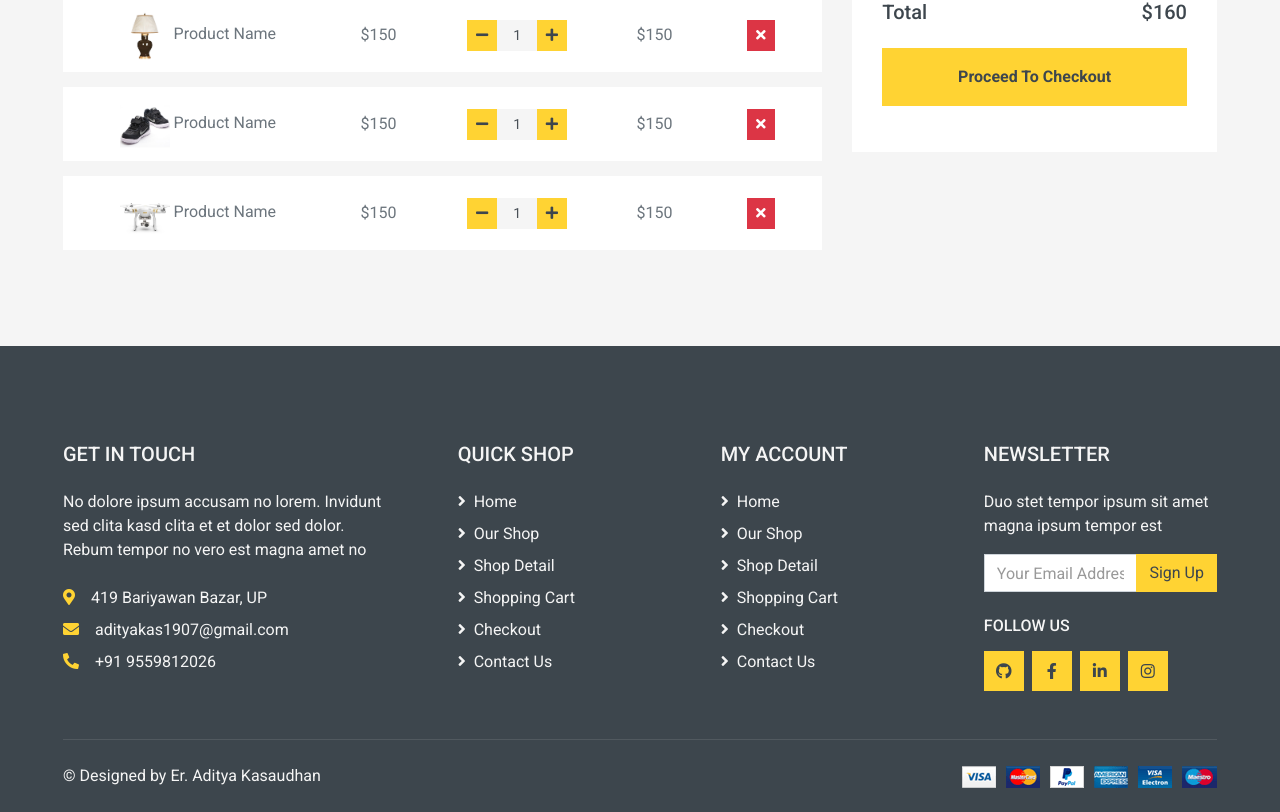
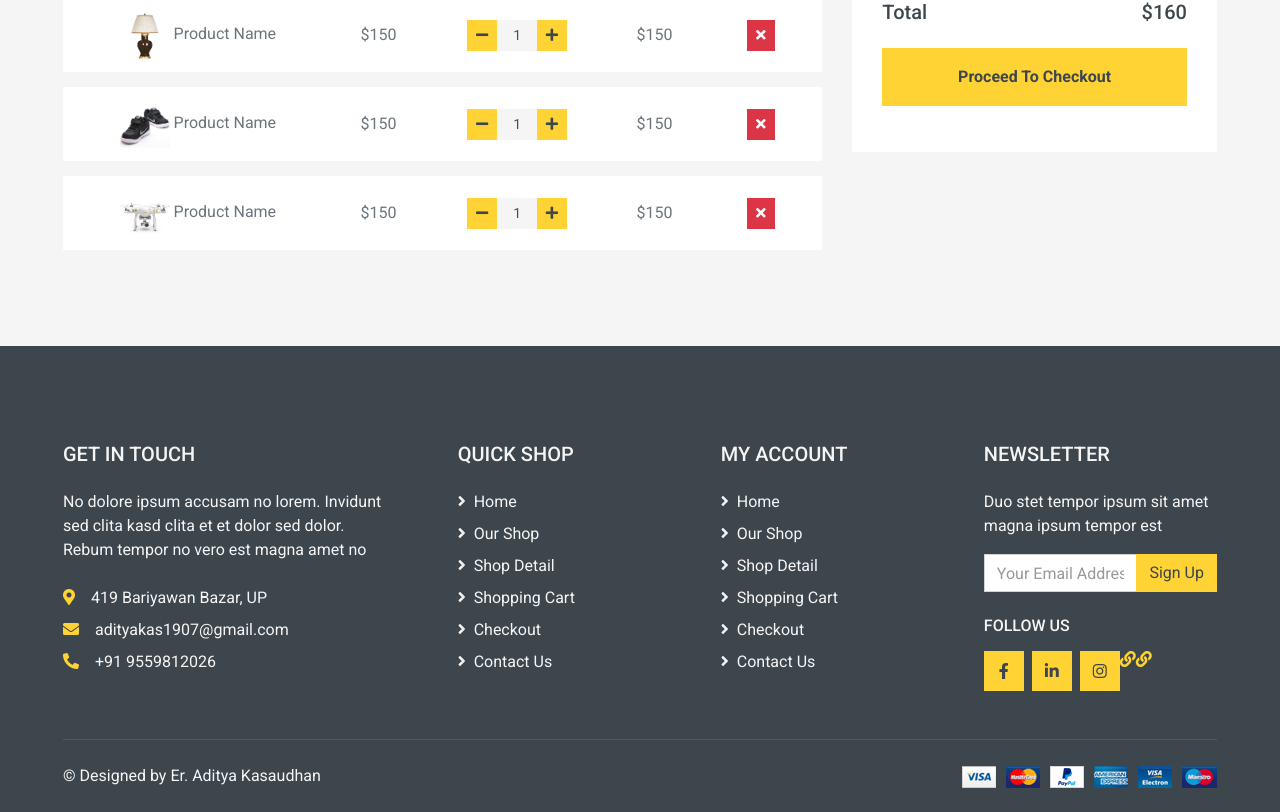
Before and after one commit to AadityaKasaudhan/Multi-Shop, a plain HTML site: page cart.html in a window 1280 px wide. Shown: the part 535-1347 px from the top of the page. Drawn offline with nearby package versions, Linux system fonts and the light colour scheme.

Commit message:
Second Commit

```diff
--- a/cart.html
+++ b/cart.html
@@ -395,10 +395,12 @@
                         </form>
                         <h6 class="text-secondary text-uppercase mt-4 mb-3">Follow Us</h6>
                         <div class="d-flex">
-                            <a class="btn btn-primary btn-square mr-2" href="https://github.com/AadityaKasaudhan"><i class="fab fa-github"></i></a>
+
                             <a class="btn btn-primary btn-square mr-2" href="https://www.facebook.com/profile.php?id=100036049292842"><i class="fab fa-facebook-f"></i></a>
                             <a class="btn btn-primary btn-square mr-2" href="www.linkedin.com/in/aditya-kasaudhan-4120b5241"><i class="fab fa-linkedin-in"></i></a>
                             <a class="btn btn-primary btn-square" href="https://instagram.com/alwayss_looser?igshid=MzNlNGNkZWQ4Mg=="><i class="fab fa-instagram"></i></a>
+							<a href="https://auth.geeksforgeeks.org/user/adityakas1907" class="fa fa-link" aria-hidden="true"></a>
+							<a href="https://leetcode.com/aditya_0_kasaudhan" class="fa fa-link" aria-hidden="true"></a>
                         </div>
                     </div>
                 </div>
```
Also changed, not shown: checkout.html (+3 -1 lines), contact.html (+3 -1 lines), detail.html (+3 -1 lines), index.html (+3 -1 lines), shop.html (+3 -1 lines).
